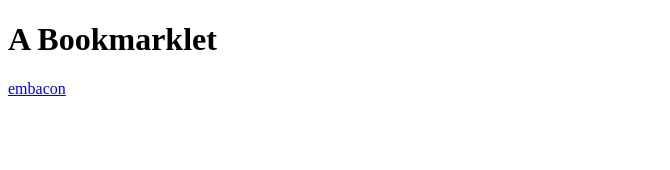
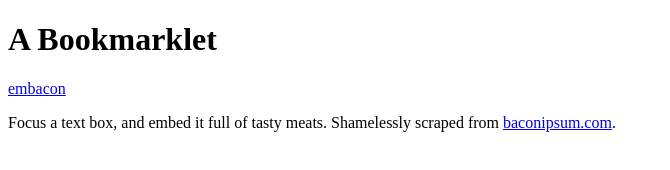
Before and after one commit to briandunn/embacon, a plain HTML site: page index.html in a window 1280 px wide. Shown: the whole page, without its empty margins (0-670 px from the left). Drawn offline with Linux system fonts and the light colour scheme.

Commit message:
copy for the home page

```diff
--- a/index.html
+++ b/index.html
@@ -3,5 +3,9 @@
 	<body>
     <h1>A Bookmarklet</h1>
 		<a href="javascript:(function(){var head=document.getElementsByTagName('head')[0],script=document.createElement('script');script.type='text/javascript';script.src='http://embacon.heroku.com/embacon.js?' + Math.floor(Math.random()*99999);head.appendChild(script);})()">embacon</a>
+    <p>
+      Focus a text box, and embed it full of tasty meats. Shamelessly scraped from
+      <a href='http://baconipsum.com'>baconipsum.com</a>.
+    </p>
 	</body>
 </html>
```
